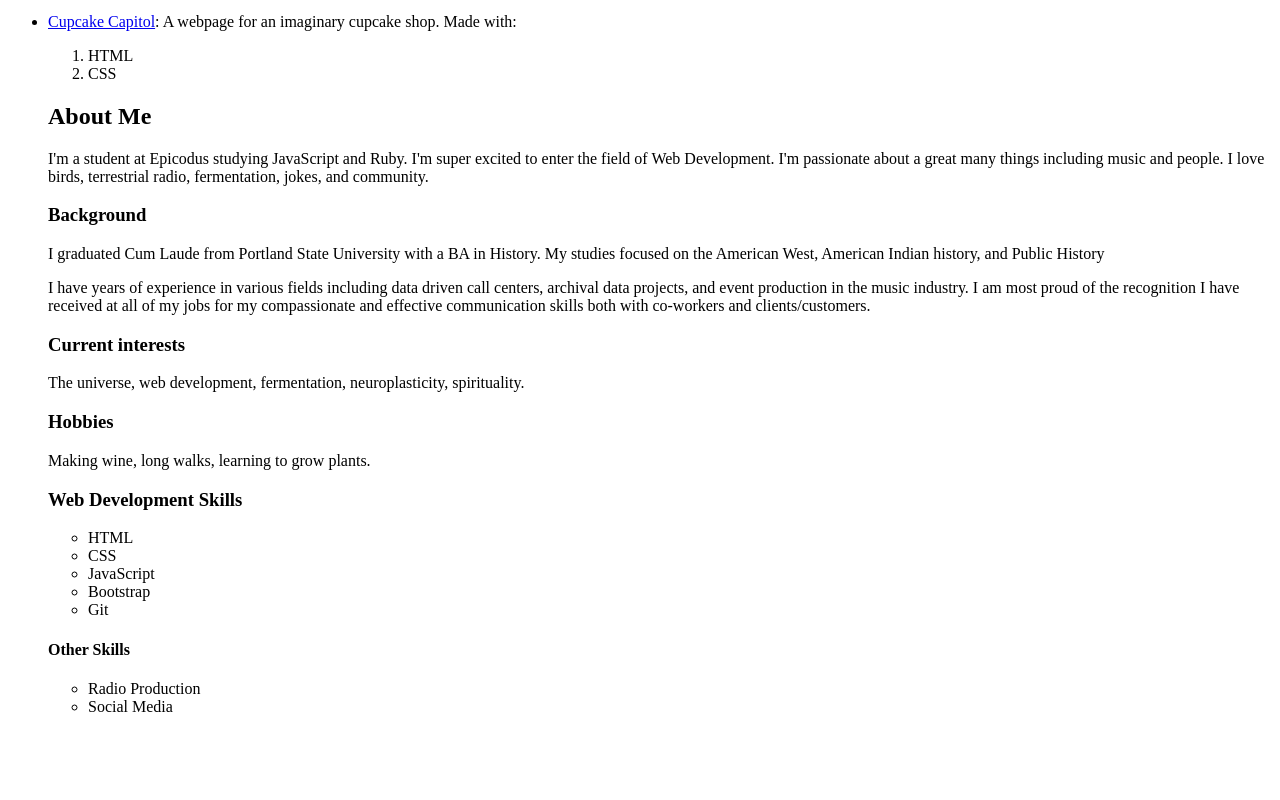
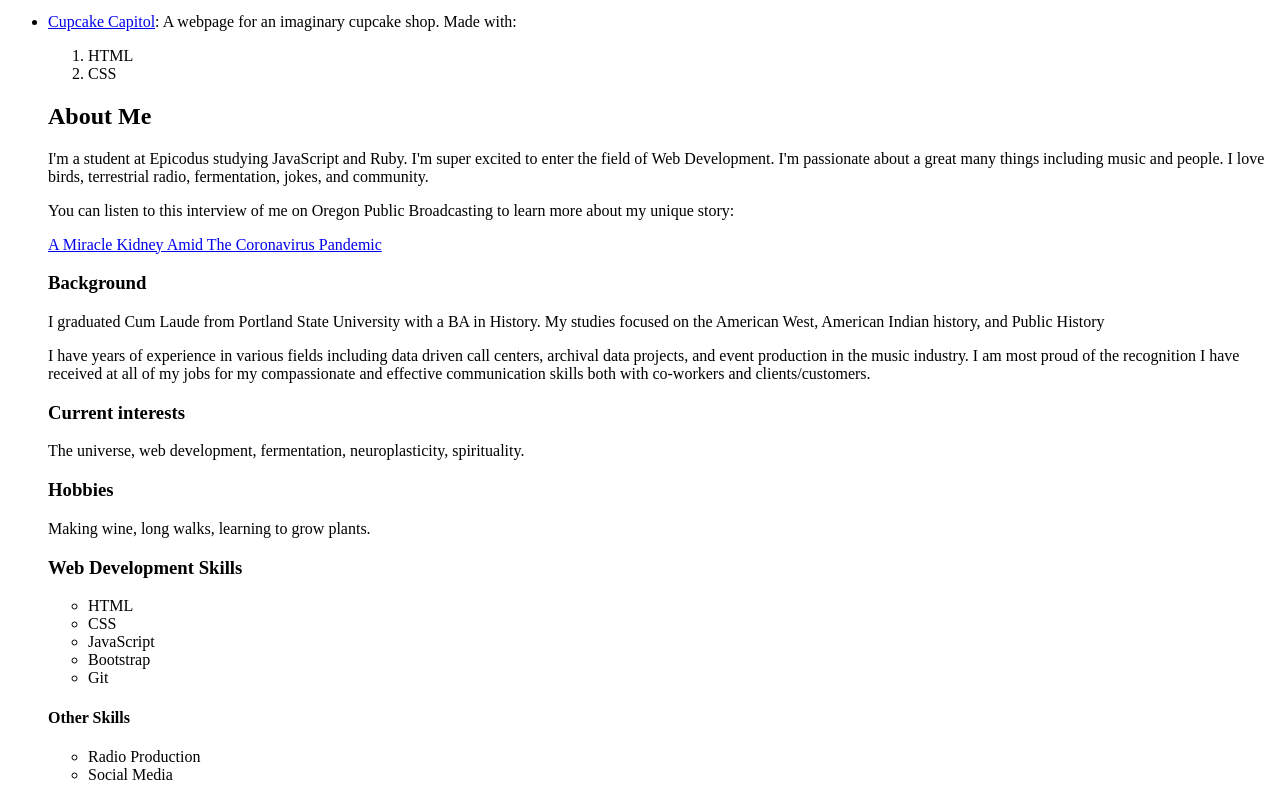
Before and after one commit to HR-Williams/hr-williams-portfolio, a plain HTML site: page index.html in a window 1280 px wide. Shown: the part 791-1591 px from the top of the page. Before the commit the page ends 1523 px from the top, so only its background shows below. Drawn offline with Linux system fonts and the light colour scheme.

Commit message:
Add link to OPB inerview

```diff
--- a/index.html
+++ b/index.html
@@ -20,6 +20,8 @@
     </li>
     <h2>About Me</h2>
     <p>I'm a student at Epicodus studying JavaScript and Ruby. I'm super excited to enter the field of Web Development. I'm passionate about a great many things including music and people. I love birds, terrestrial radio, fermentation, jokes, and community.</p>
+    <p>You can listen to this interview of me on Oregon Public Broadcasting to learn more about my unique story:</p>
+    <a href="https://www.opb.org/news/article/kidney-transplant-amid-coronavirus-pandemic/">A Miracle Kidney Amid The Coronavirus Pandemic</a>
     <h3>Background</h3>
     <p>I graduated Cum Laude from Portland State University with a BA in History. My studies focused on the American West, American Indian history, and Public History</p>
     <p>I have years of experience in various fields including data driven call centers, archival data projects, and event production in the music industry. I am most proud of the recognition I have received at all of my jobs for my compassionate and effective communication skills both with co-workers and clients/customers.</p>
```
